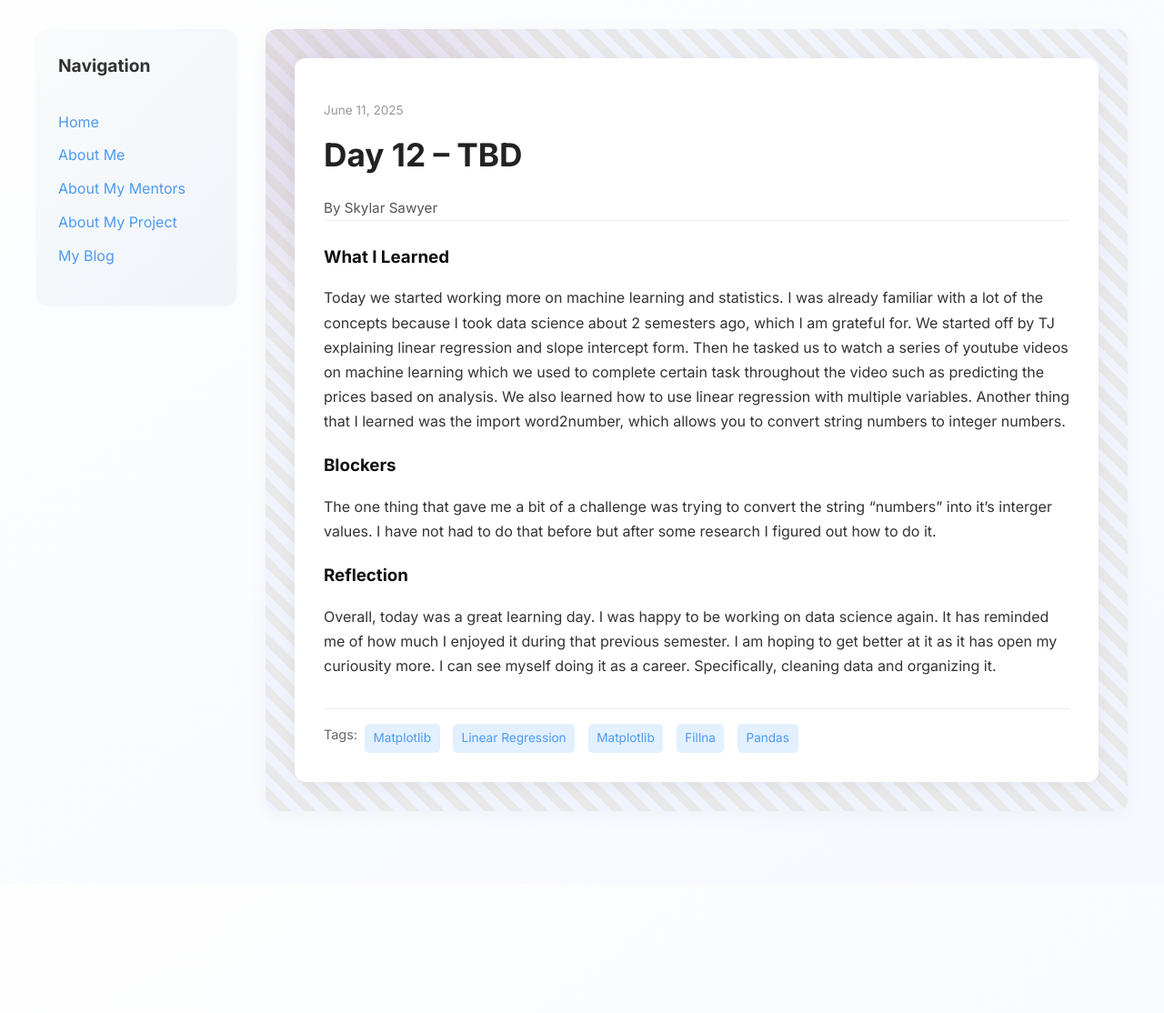
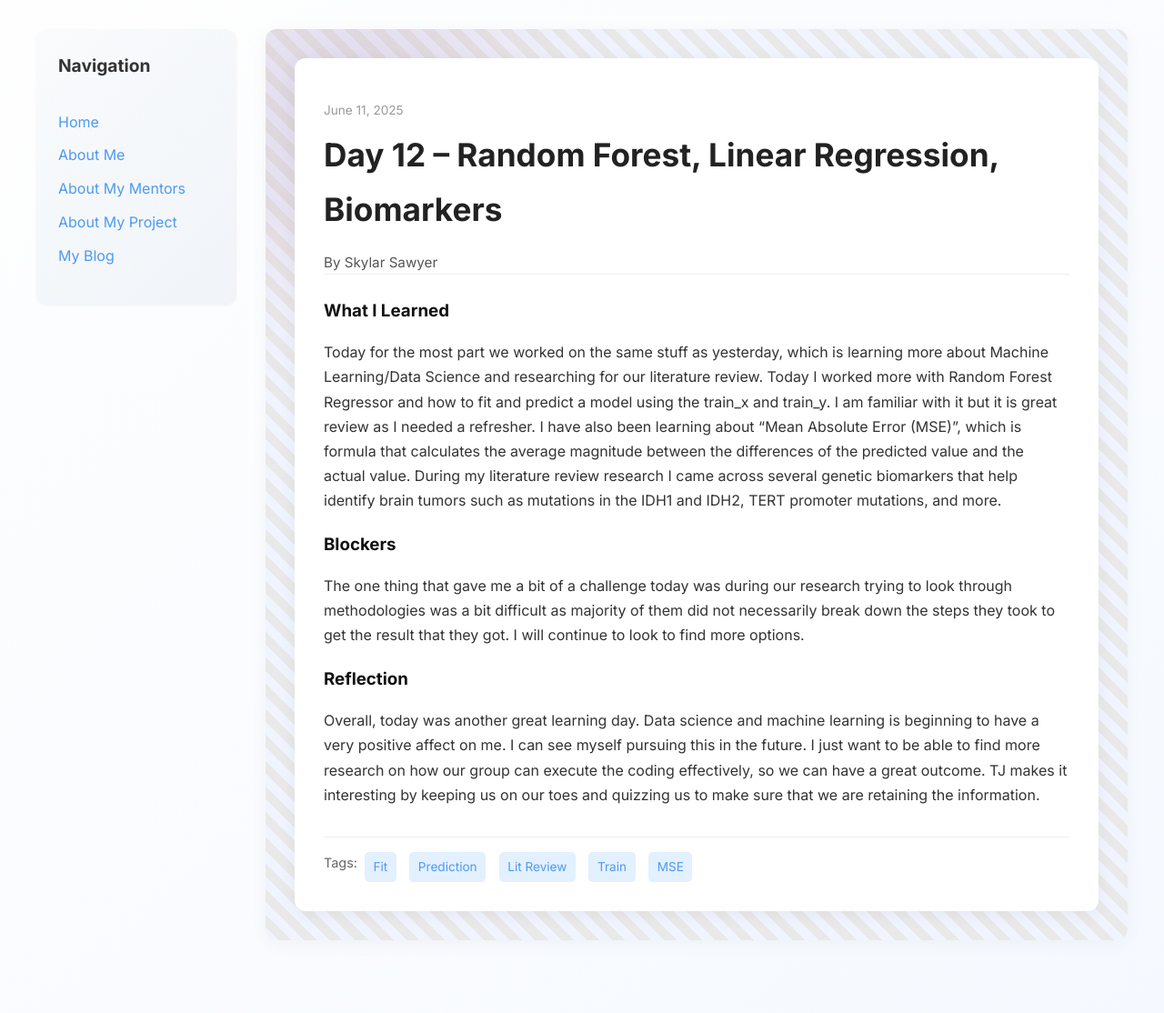
Before and after one commit to skysaw13/skysaw13.github.io, a Jekyll site: the page built from _posts/2025-06-11-day-12.md, in a window 1280 px wide. Shown: the whole page at 91% size. Built offline with Jekyll 4.4.1, drawn with Linux system fonts in a browser that asks for light colours; before the commit the page ends 972 px from its top, so only the background shows below that.

Commit message:
Update 2025-06-11-day-12.md

```diff
--- a/_posts/2025-06-11-day-12.md
+++ b/_posts/2025-06-11-day-12.md
@@ -1,17 +1,16 @@
 ---
 layout: post
-title: "Day 12 – TBD"
+title: "Day 12 – Random Forest, Linear Regression, Biomarkers"
 date: 2025-06-11
 author: Skylar Sawyer
 permalink: /day12.html
-tags: ["Matplotlib", "Linear Regression", "Matplotlib", "Fillna", "Pandas"]
+tags: ["Fit", "Prediction", "Lit Review", "Train", "MSE"]
 
 what_i_learned: |
-  Today we started working more on machine learning and statistics. I was already familiar with a lot of the concepts because I took data science about 2 semesters ago, which I am grateful for. We started off by TJ explaining linear regression and slope intercept form. Then he tasked us to watch a series of youtube videos on machine learning which we used to complete certain task throughout the video such as predicting the prices based on analysis. We also learned how to use linear regression with multiple variables. Another thing that I learned was the import word2number, which allows you to convert string numbers to integer numbers.
-
+  Today for the most part we worked on the same stuff as yesterday, which is learning more about Machine Learning/Data Science and researching for our literature review. Today I worked more with Random Forest Regressor and how to fit and predict a model using the train_x and train_y. I am familiar with it but it is great review as I needed a refresher. I have also been learning about "Mean Absolute Error (MSE)", which is formula that calculates the average magnitude between the differences of the predicted value and the actual value. During my literature review research I came across several genetic biomarkers that help identify brain tumors such as mutations in the IDH1 and IDH2, TERT promoter mutations, and more.
 blockers: |
-   The one thing that gave me a bit of a challenge was trying to convert the string "numbers" into it's interger values. I have not had to do that before but after some research I figured out how to do it.
+   The one thing that gave me a bit of a challenge today was during our research trying to look through methodologies was a bit difficult as majority of them did not necessarily break down the steps they took to get the result that they got. I will continue to look to find more options.
 
 reflection: |
-  Overall, today was a great learning day. I was happy to be working on data science again. It has reminded me of how much I enjoyed it during that previous semester. I am hoping to get better at it as it has open my curiousity more. I can see myself doing it as a career. Specifically, cleaning data and organizing it.
+  Overall, today was another great learning day. Data science and machine learning is beginning to have a very positive affect on me. I can see myself pursuing this in the future. I just want to be able to find more research on how our group can execute the coding effectively, so we can have a great outcome. TJ makes it interesting by keeping us on our toes and quizzing us to make sure that we are retaining the information.
 ---
```
